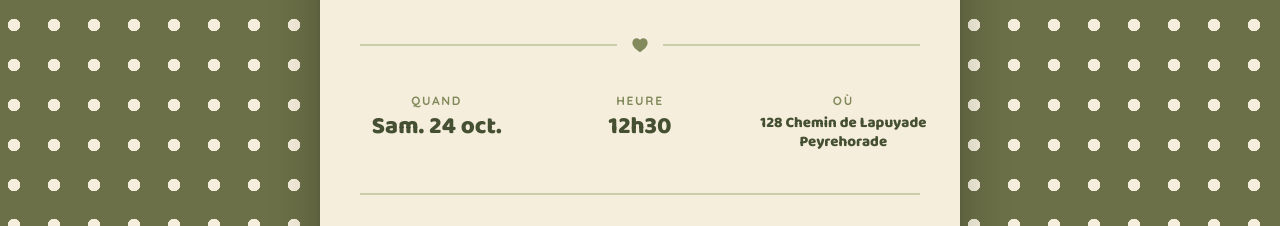
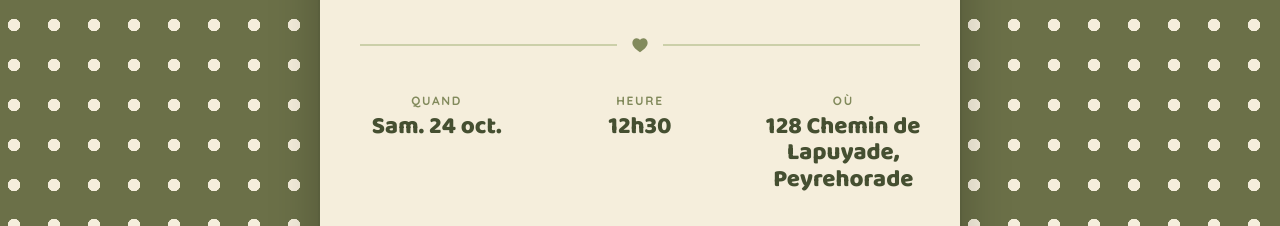
Before and after one commit to maximeetchechury-byte/Anniv-Nahia, a plain HTML site: page index.html in a window 1280 px wide. Shown: the part 309-535 px from the top of the page. Drawn offline with Linux system fonts and the light colour scheme; no server answers.

Commit message:
Update index.html

```diff
--- a/index.html
+++ b/index.html
@@ -202,7 +202,7 @@
       </div>
       <div class="info-item">
         <div class="label">OÙ</div>
-        <div class="value" style="font-size:15px;line-height:1.3;">128 Chemin de Lapuyade<br>Peyrehorade</div>
+        <div class="value">128 Chemin de Lapuyade, Peyrehorade</div>
       </div>
     </div>
 
@@ -281,7 +281,6 @@
     try{
       const res = await fetch(BASE_URL);
       if(!res.ok){
-        // Le panier n'existe pas encore : on le crée vide.
         await fetch(BASE_URL, {
           method: 'POST',
           headers: { 'Content-Type': 'application/json' },
```
